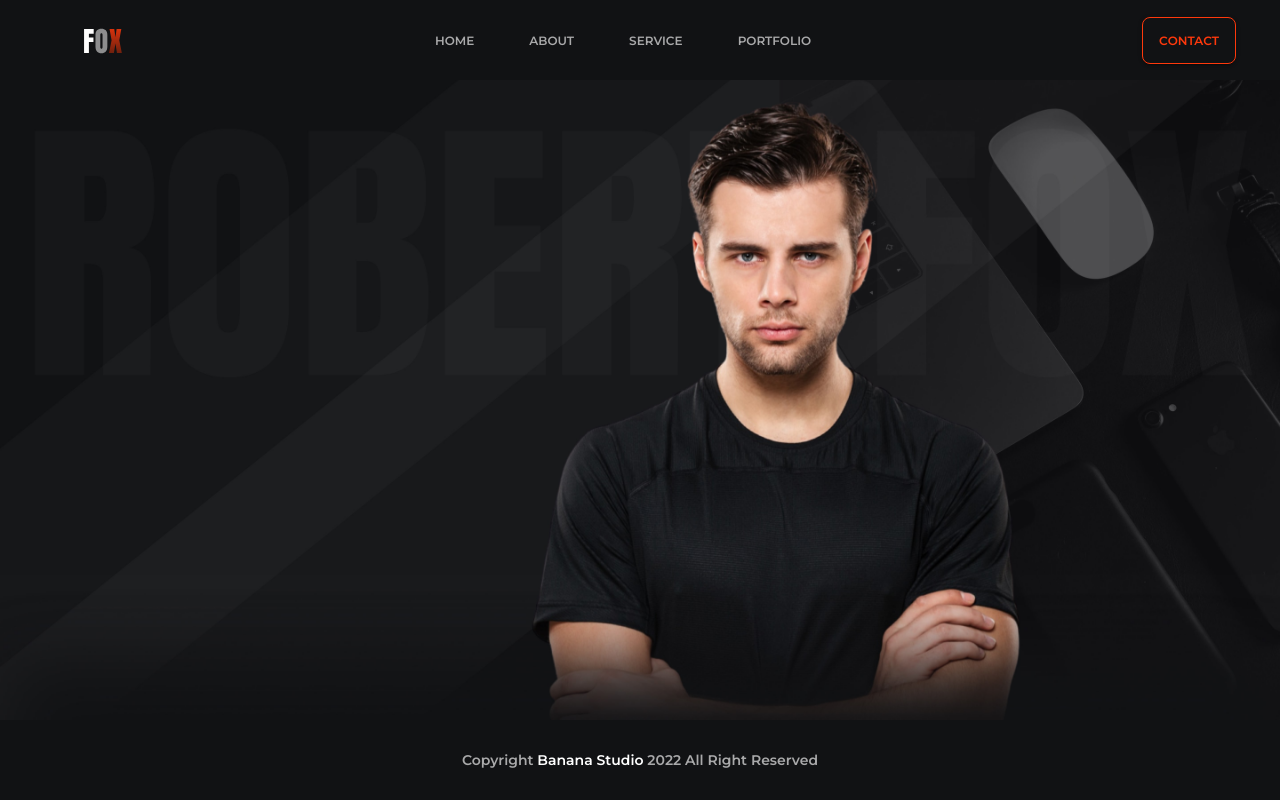
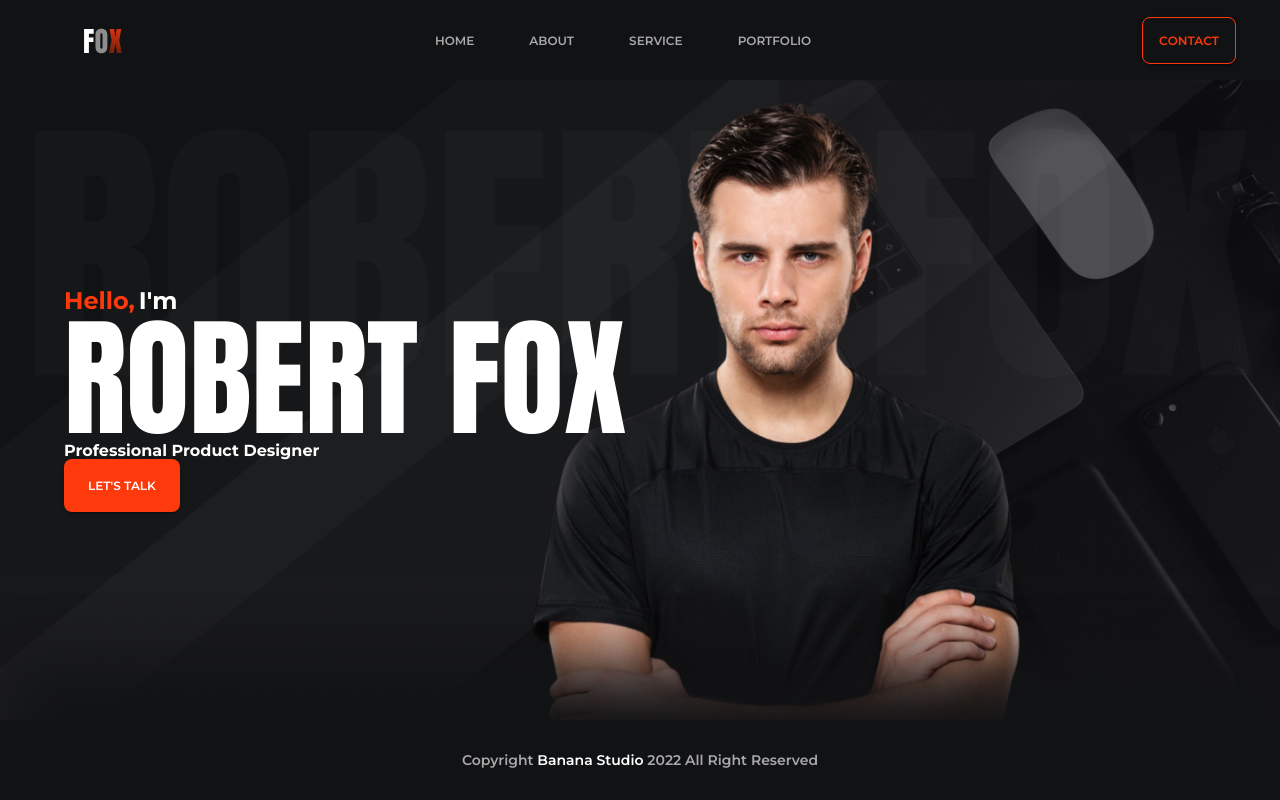
Before and after one commit to 89811421793/classcomponents, a React (Vite) app: page / in a window 1280 px wide. Shown: the top 800 px of the page. Built offline with nearby package versions, Linux system fonts and the light colour scheme.

Commit message:
начало стилизации Hero

```diff
--- a/src/pages/homepage/sections/Hero.tsx
+++ b/src/pages/homepage/sections/Hero.tsx
@@ -1,22 +1,87 @@
-// Hero.tsx
-import { Component } from 'react';
-import { Box } from '@mui/material';
-import heroBackground from '../../../assets/images/hero_background.jpg';
+import { Component } from "react";
+import { Box, Container, Button, styled } from "@mui/material";
+import heroBackground from "../../../assets/images/hero_background.jpg";
+
+// Стили для контейнера
+const StyledContainer = styled(Container)({
+  display: "flex",
+  flexDirection: "column",
+  justifyContent: "center",
+  alignItems: "flex-start",
+  height: "100%",
+  color: "#fff",
+});
+
+// Стили для первой строки текста
+const HelloText = styled('span')(({ theme }) => ({
+  fontFamily: "Montserrat",
+  fontSize: "24px",
+  fontWeight: 700,
+  color: theme.palette.accent.main,
+}));
+
+// Стили для обычного span
+const ImText = styled('span')({
+  fontFamily: "Montserrat",
+  fontSize: "24px",
+  fontWeight: 700,
+  color: "#FFF",
+  marginLeft: "4px",
+});
+
+// Стили для имени
+const NameText = styled('span')({
+  fontFamily: "Anton",
+  fontSize: "130px",
+  fontWeight: 400,
+  color: "#FFF",
+});
+
+// Стили для описания
+const DescriptionText = styled('p')({
+  fontFamily: "Montserrat",
+  fontSize: "16px",
+  fontWeight: 700,
+  color: "#FFF",
+});
+
+// Стили для кнопки
+const StyledButton = styled(Button)(({ theme }) => ({
+  backgroundColor: theme.palette.accent.main,
+  border: "none",
+  padding: "16px 24px",
+  color: "#fff",
+  fontFamily: "Montserrat",
+  fontSize: "12px",
+  fontWeight: 600,
+  '&:hover': {
+    backgroundColor: theme.palette.accent.main,
+  },
+}));
+
+// Стили для фона
+const StyledBox = styled(Box)({
+  backgroundImage: `url(${heroBackground})`,
+  backgroundSize: "cover",
+  backgroundPosition: "center",
+  height: "80vh",
+  width: "100%",
+});
 
 export class Hero extends Component {
-    render() {
-        return (
-            <Box
-                sx={{
-                    backgroundImage: `url(${heroBackground})`,
-                    backgroundSize: 'cover',
-                    backgroundPosition: 'center',
-                    height: '80vh',
-                    width: '100%',
-                }}
-            >
-
-            </Box>
-        );
-    }
+  render() {
+    return (
+      <StyledBox>
+        <StyledContainer>
+          <span style={{ display: 'flex', alignItems: 'center' }}>
+            <HelloText>Hello, </HelloText>
+            <ImText>I'm</ImText>
+          </span>
+          <NameText> ROBERT FOX</NameText>
+          <DescriptionText>Professional Product Designer</DescriptionText>
+          <StyledButton variant="contained">Let's Talk</StyledButton>
+        </StyledContainer>
+      </StyledBox>
+    );
+  }
 }
```
